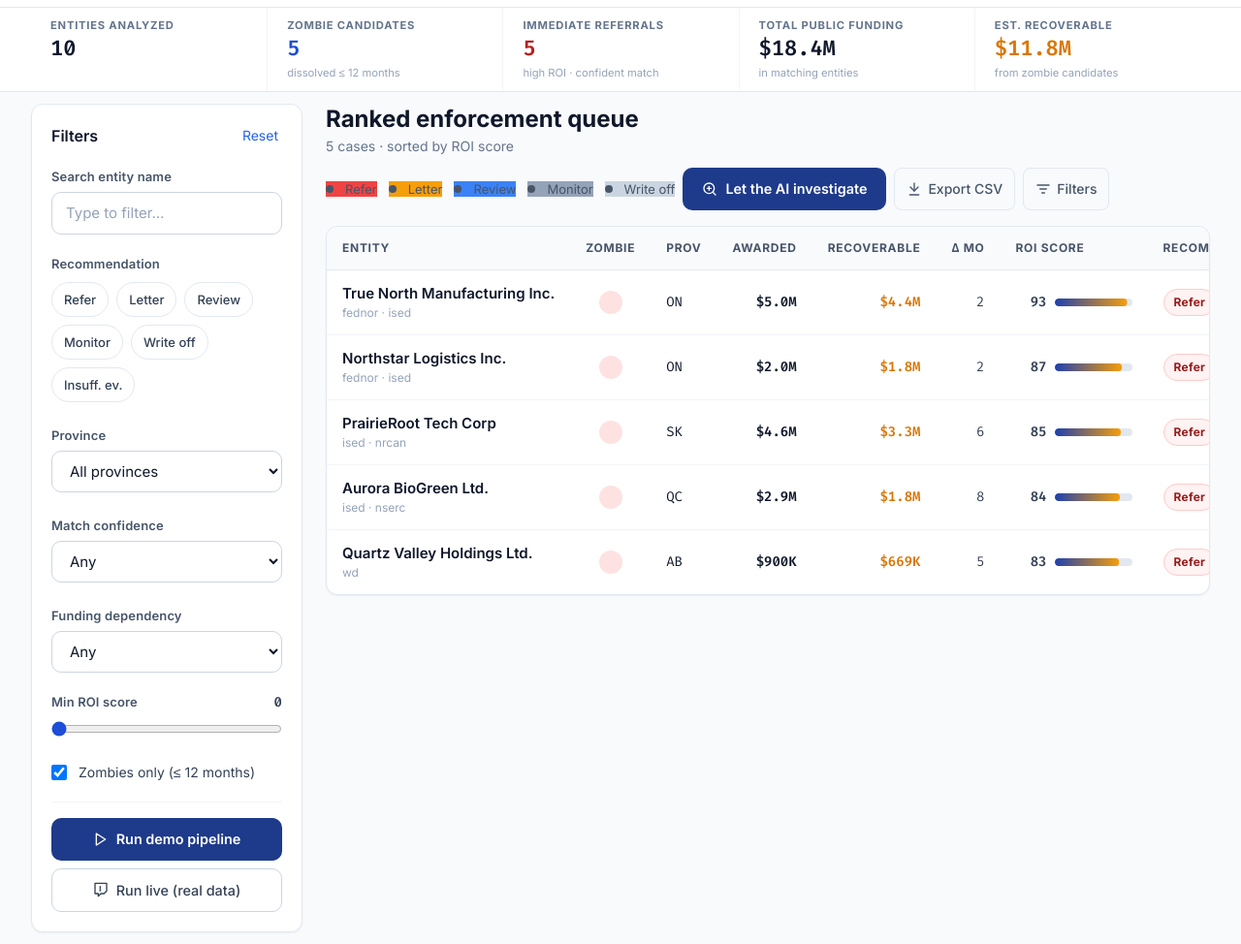
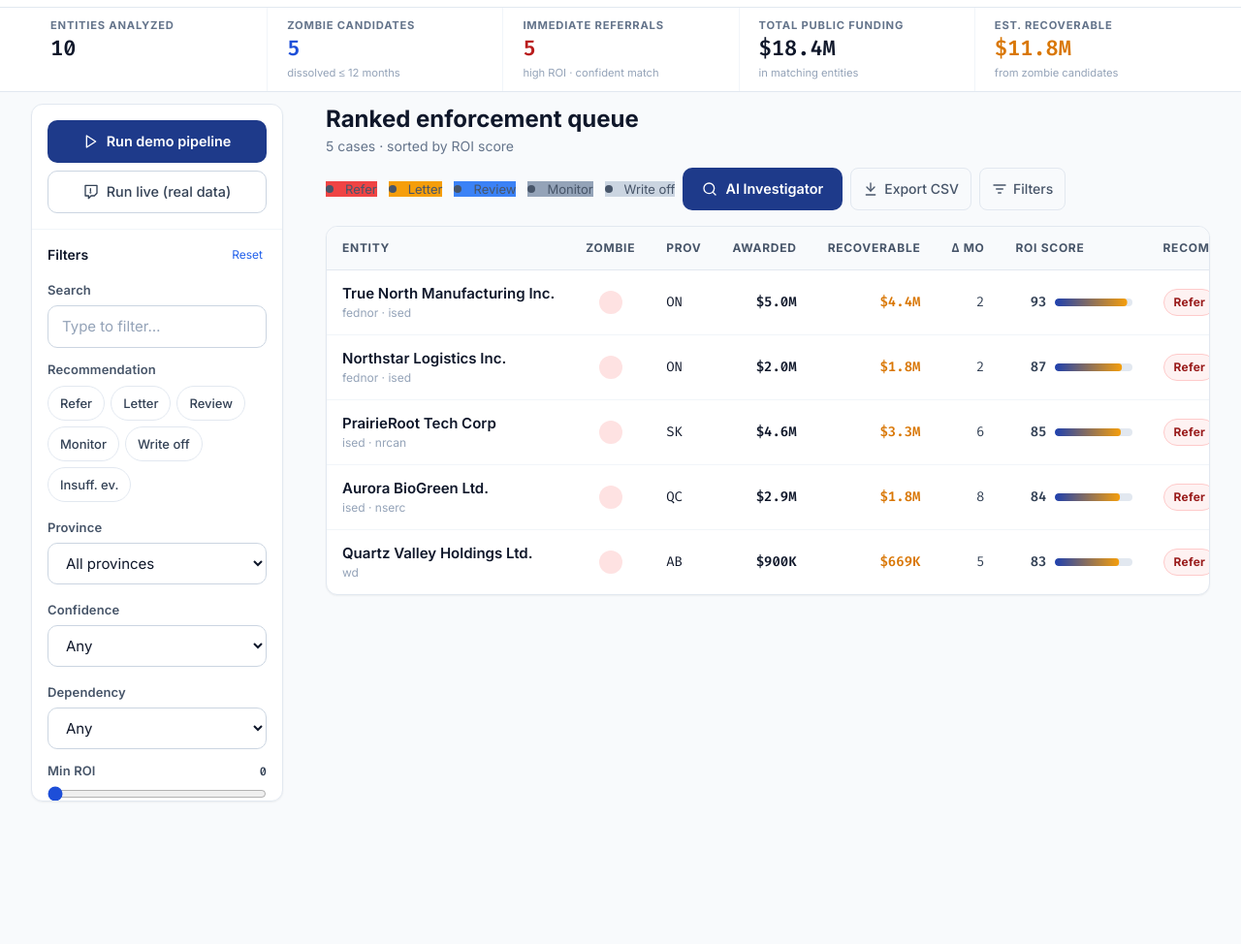
Before and after one commit to Adithiyan/agency-hack-egency, a website: page web/index.html in a window 1280 px wide. Shown: the part 57-1031 px from the top of the page at 97% size. After the commit the page ends 896 px from the top, so only its background shows below. Drawn offline with Linux system fonts and the light colour scheme; no server answers.

Commit message:
fix: sidebar layout + button order + rename AI button
- Pipeline buttons (Run demo / Run live) moved to top of sidebar,
  above filters — always visible without scrolling
- Sidebar: fixed width 260px, max-height calc(100vh-80px), filters
  section scrollable so it never overflows screen
- Filter labels smaller (text-sm → text-xs), tighter spacing (gap-3)
- Renamed 'Let the AI investigate' → 'AI Investigator'

Co-Authored-By: Claude Sonnet 4.6 <noreply@anthropic.com>

```diff
--- a/web/index.html
+++ b/web/index.html
@@ -115,31 +115,45 @@
       <div class="grid grid-cols-1 gap-6 lg:grid-cols-[280px_1fr]">
 
         <!-- Sidebar filters -->
-        <aside class="hidden lg:block self-start sticky top-20">
-          <div class="rounded-xl border border-ink-200 bg-white p-5 shadow-sm">
-            <div class="flex items-center justify-between mb-4">
-              <h2 class="text-base font-semibold text-ink-900">Filters</h2>
-              <button id="resetFilters" type="button" class="text-sm text-brand-600 hover:text-brand-800 hover:underline cursor-pointer focus:outline-none focus:ring-2 focus:ring-brand-500 rounded px-1">Reset</button>
+        <aside class="hidden lg:flex lg:flex-col self-start sticky top-[68px] max-h-[calc(100vh-80px)]" style="width:260px;min-width:260px;max-width:260px;">
+          <div class="rounded-xl border border-ink-200 bg-white shadow-sm flex flex-col overflow-hidden">
+            <!-- Pipeline buttons — top -->
+            <div class="p-4 space-y-2 border-b border-ink-100 flex-shrink-0">
+              <button id="runDemoBtn" type="button" class="btn-primary w-full text-sm py-2">
+                <svg viewBox="0 0 24 24" fill="none" class="h-4 w-4 flex-shrink-0" stroke="currentColor" stroke-width="2" stroke-linecap="round" stroke-linejoin="round" aria-hidden="true"><polygon points="5 3 19 12 5 21 5 3"/></svg>
+                Run demo pipeline
+              </button>
+              <button id="runLiveBtn" type="button" class="btn-secondary w-full text-sm py-2">
+                <svg viewBox="0 0 24 24" fill="none" class="h-4 w-4 flex-shrink-0" stroke="currentColor" stroke-width="2" stroke-linecap="round" stroke-linejoin="round" aria-hidden="true"><path d="M21 2H3v16h5v4l4-4h5l4-4V2zM11 11V7"/><circle cx="11" cy="13" r=".5" fill="currentColor"/></svg>
+                Run live (real data)
+              </button>
+              <div id="pipelineStatus" class="hidden text-xs rounded-lg p-2.5 bg-brand-50 text-brand-700 border border-brand-200"></div>
             </div>
-            <div id="filtersInner" class="space-y-5">
+
+            <!-- Filters — scrollable -->
+            <div class="overflow-y-auto flex-1 p-4">
+              <div class="flex items-center justify-between mb-3">
+                <h2 class="text-sm font-semibold text-ink-900">Filters</h2>
+                <button id="resetFilters" type="button" class="text-xs text-brand-600 hover:underline cursor-pointer focus:outline-none rounded px-1">Reset</button>
+              </div>
+              <div id="filtersInner" class="space-y-3">
                 <div>
-                <label for="filterSearch" class="filter-label">Search entity name</label>
-                <input id="filterSearch" type="search" inputmode="search" placeholder="Type to filter…"
-                  class="filter-input mt-1" />
+                  <label for="filterSearch" class="filter-label">Search</label>
+                  <input id="filterSearch" type="search" inputmode="search" placeholder="Type to filter…" class="filter-input mt-1 text-sm" />
                 </div>
                 <div>
-                <div class="filter-label mb-2">Recommendation</div>
-                <div id="filterRec" class="flex flex-wrap gap-2" role="group" aria-label="Filter by recommendation"></div>
+                  <div class="filter-label mb-1.5">Recommendation</div>
+                  <div id="filterRec" class="flex flex-wrap gap-1.5" role="group" aria-label="Filter by recommendation"></div>
                 </div>
                 <div>
                   <label for="filterProvince" class="filter-label">Province</label>
-                <select id="filterProvince" class="filter-input mt-1">
+                  <select id="filterProvince" class="filter-input mt-1 text-sm">
                     <option value="">All provinces</option>
                   </select>
                 </div>
                 <div>
-                <label for="filterConfidence" class="filter-label">Match confidence</label>
-                <select id="filterConfidence" class="filter-input mt-1">
+                  <label for="filterConfidence" class="filter-label">Confidence</label>
+                  <select id="filterConfidence" class="filter-input mt-1 text-sm">
                     <option value="">Any</option>
                     <option value="high">High ≥ 92</option>
                     <option value="medium">Medium 80–91</option>
@@ -148,41 +162,25 @@
                   </select>
                 </div>
                 <div>
-                <label for="filterDep" class="filter-label">Funding dependency</label>
-                <select id="filterDep" class="filter-input mt-1">
+                  <label for="filterDep" class="filter-label">Dependency</label>
+                  <select id="filterDep" class="filter-input mt-1 text-sm">
                     <option value="">Any</option>
-                  <option value="high">High (≈ &gt;70% revenue)</option>
+                    <option value="high">High (&gt;70% revenue)</option>
                     <option value="medium">Medium</option>
                     <option value="low">Low</option>
                   </select>
                 </div>
                 <div>
                   <div class="flex items-center justify-between">
-                  <label for="filterScore" class="filter-label">Min ROI score</label>
-                  <span id="filterScoreVal" class="font-mono text-sm font-semibold text-ink-700">0</span>
+                    <label for="filterScore" class="filter-label">Min ROI</label>
+                    <span id="filterScoreVal" class="font-mono text-xs font-bold text-ink-700">0</span>
                   </div>
-                <input id="filterScore" type="range" min="0" max="100" value="0" class="mt-2 w-full accent-brand-700" />
+                  <input id="filterScore" type="range" min="0" max="100" value="0" class="mt-1 w-full accent-brand-700" />
                 </div>
-              <label class="flex items-center gap-3 cursor-pointer">
+                <label class="flex items-center gap-2 cursor-pointer">
                   <input id="filterZombies" type="checkbox" class="h-4 w-4 rounded border-ink-300 text-brand-700 focus:ring-brand-500" checked />
-                <span class="text-sm text-ink-700">Zombies only (≤ 12 months)</span>
+                  <span class="text-xs text-ink-700">Zombies only (≤ 12 months)</span>
                 </label>
-            </div>
-
-            <div class="mt-5 border-t border-ink-100 pt-4 space-y-2">
-              <button id="runDemoBtn" type="button" class="btn-primary w-full">
-                <svg viewBox="0 0 24 24" fill="none" class="h-4 w-4 flex-shrink-0" stroke="currentColor" stroke-width="2" stroke-linecap="round" stroke-linejoin="round" aria-hidden="true"><polygon points="5 3 19 12 5 21 5 3"/></svg>
-                Run demo pipeline
-              </button>
-              <button id="runLiveBtn" type="button" class="btn-secondary w-full">
-                <svg viewBox="0 0 24 24" fill="none" class="h-4 w-4 flex-shrink-0" stroke="currentColor" stroke-width="2" stroke-linecap="round" stroke-linejoin="round" aria-hidden="true"><path d="M21 2H3v16h5v4l4-4h5l4-4V2zM11 11V7"/><circle cx="11" cy="13" r=".5" fill="currentColor"/></svg>
-                Run live (real data)
-              </button>
-            </div>
-            <div id="pipelineStatus" class="mt-3 hidden text-sm rounded-lg p-3 bg-brand-50 text-brand-700 border border-brand-200">
-              <div class="flex items-center gap-2">
-                <span class="inline-block h-3 w-3 rounded-full bg-brand-500 animate-pulse"></span>
-                <span id="pipelineMsg">Pipeline running…</span>
               </div>
             </div>
           </div>
@@ -204,9 +202,8 @@
                 <span class="legend-dot bg-ink-300">Write off</span>
               </div>
               <button id="investigateBtn" type="button" class="btn-primary text-sm gap-2">
-                <svg viewBox="0 0 24 24" fill="none" class="h-4 w-4 flex-shrink-0" stroke="currentColor" stroke-width="2" stroke-linecap="round" stroke-linejoin="round" aria-hidden="true"><circle cx="11" cy="11" r="8"/><path d="m21 21-4.35-4.35"/><path d="M11 8v6"/><path d="M8 11h6"/></svg>
-                <span class="hidden sm:inline">Let the AI investigate</span>
-                <span class="sm:hidden">AI</span>
+                <svg viewBox="0 0 24 24" fill="none" class="h-4 w-4 flex-shrink-0" stroke="currentColor" stroke-width="2" stroke-linecap="round" stroke-linejoin="round" aria-hidden="true"><circle cx="11" cy="11" r="8"/><path d="m21 21-4.35-4.35"/></svg>
+                AI Investigator
               </button>
               <button id="exportBtn" type="button" class="btn-ghost text-sm">
                 <svg viewBox="0 0 24 24" fill="none" class="h-4 w-4" stroke="currentColor" stroke-width="2" stroke-linecap="round" stroke-linejoin="round" aria-hidden="true"><path d="M12 3v12"/><path d="m6 9 6 6 6-6"/><path d="M5 21h14"/></svg>
```
Also changed, not shown: web/tailwind.css. Lines whose indentation alone changed are shown as unchanged.
